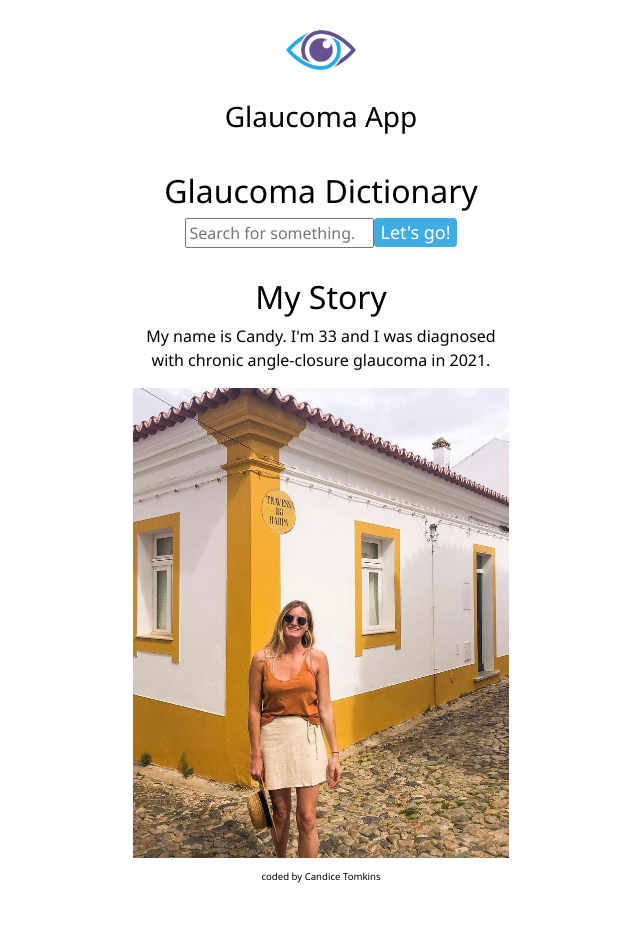
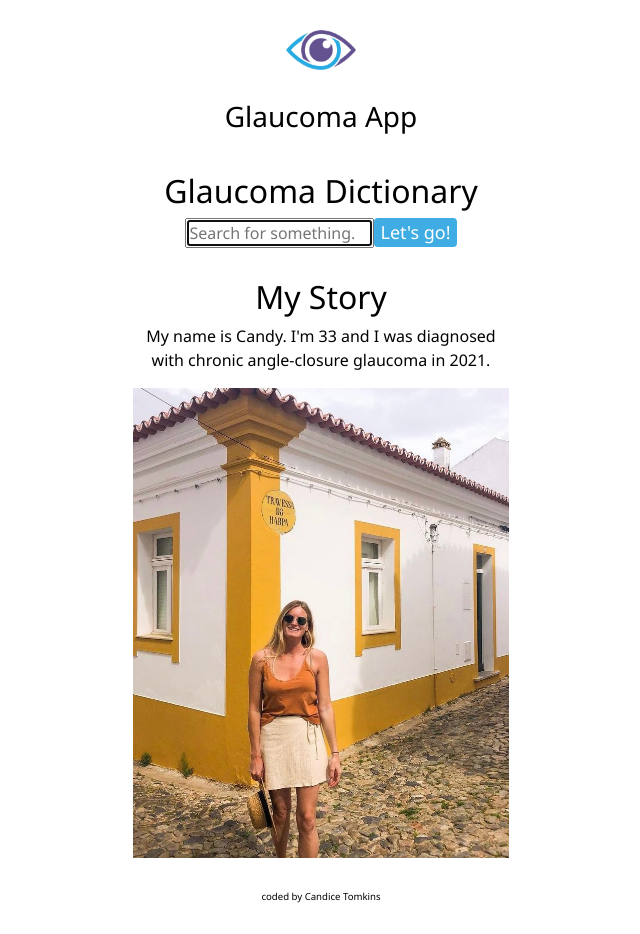
Before and after one commit to CandiceTomkins/glaucoma-app, a React (Create React App) app: page / in a window 1280 px wide. Shown: the whole page, without its empty margins (319-959 px from the left). Before the commit the page ends 894 px from the top, so only its background shows below. Built offline with nearby package versions, Linux system fonts and the light colour scheme.

Commit message:
added search event to dictionary component

```diff
--- a/src/App.css
+++ b/src/App.css
@@ -21,6 +21,7 @@ h1 {
   font-size: 28px;
 }
 .App footer {
+  text-align: center;
   font-size: 11px;
-  margin: 10px 0;
+  margin: 30px 0;
 }
--- a/src/App.js
+++ b/src/App.js
@@ -8,6 +8,7 @@ import "./App.css";
 function App() {
   return (
     <div className="App">
+      <div className="container">
         <div className="App-header">
           <img src={logo} alt="logo" className="App-logo img-fluid" />
           <h1>Glaucoma App</h1>
@@ -21,6 +22,7 @@ function App() {
           <small>coded by Candice Tomkins</small>
         </footer>
       </div>
+    </div>
   );
 }
 
--- a/src/Dictionary.js
+++ b/src/Dictionary.js
@@ -2,15 +2,19 @@ import React from "react";
 import "./Dictionary.css";
 
 export default function Dictionary() {
+  function search(event) {
+    event.preventDefault();
+    alert("searching");
+  }
   return (
-    <div className="container">
     <div className="dictionary">
       <h2>Glaucoma Dictionary</h2>
-        <form>
+      <form onSubmit={search}>
         <input
           className=""
           type="search"
           placeholder="Search for something..."
+          autoFocus={true}
         />
 
         <input
@@ -20,6 +24,5 @@ export default function Dictionary() {
         />
       </form>
     </div>
-    </div>
   );
 }
```
Lines whose indentation alone changed are shown as unchanged.
